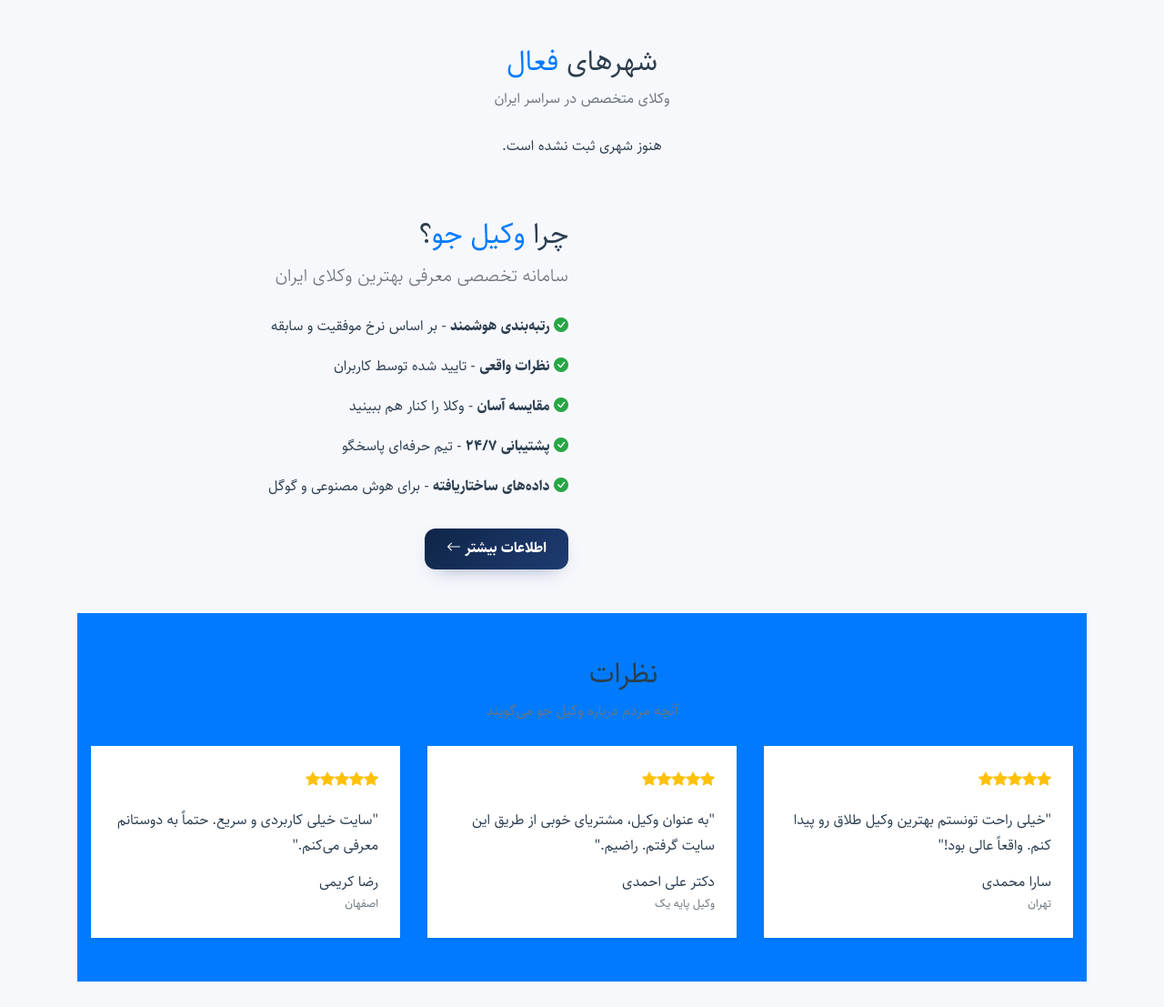
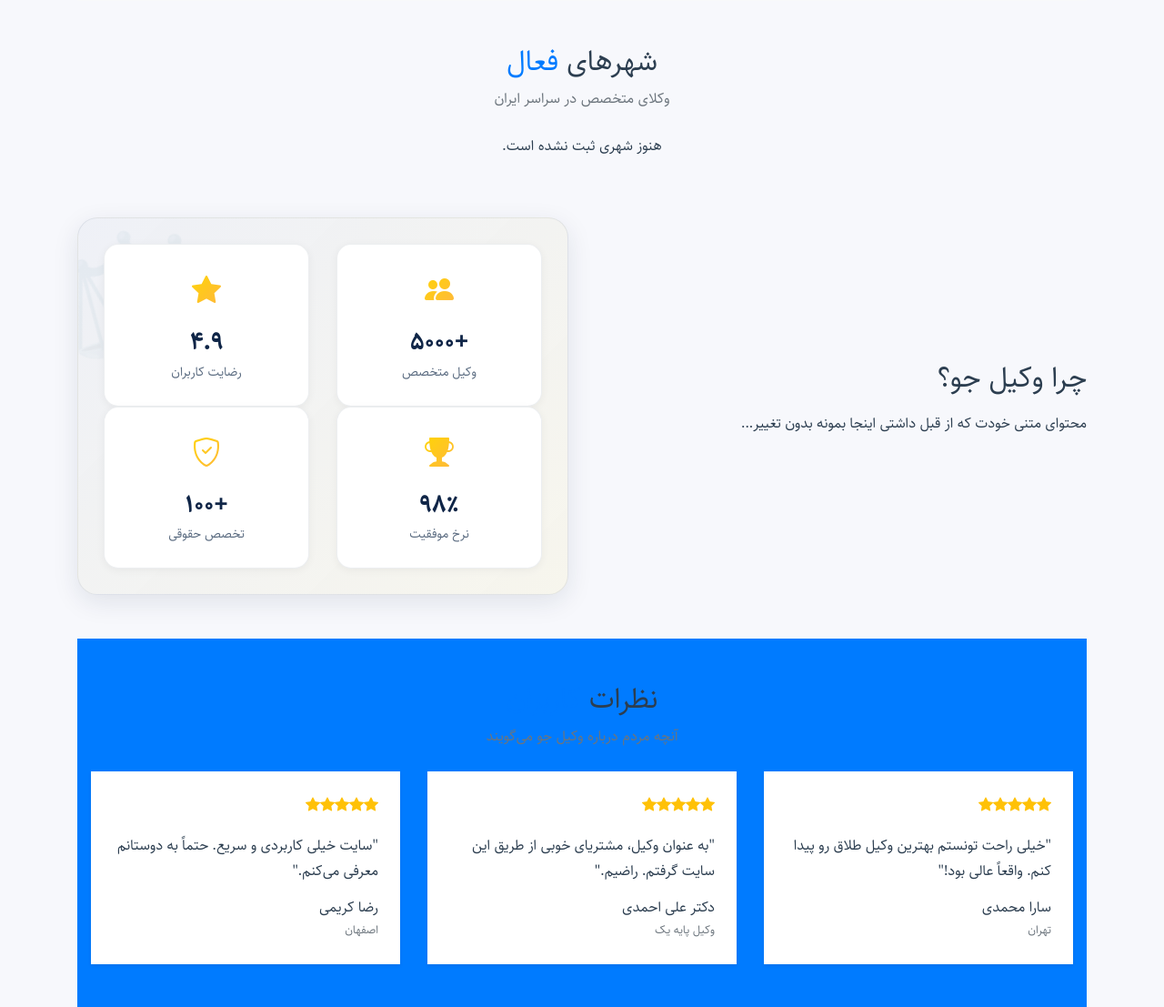
Before and after one commit to abbas4007/vakiljui, a Django app: page / in a window 1280 px wide. Shown: the part 1480-2587 px from the top of the page at 91% size. Run offline with Django 5.2, Linux system fonts and the light colour scheme; data that the repository does not hold is empty; parts of the project's set-up code (start-up, migrations or seed data) failed here and were passed over; some libraries are stand-ins or nearby versions.

Commit message:
update third base.html

```diff
--- a/home/templates/home/index.html
+++ b/home/templates/home/index.html
@@ -3,9 +3,12 @@
 
 {% block title %}وکیل جوی | بهترین وکلای ایران - رتبه‌بندی هوشمند{% endblock %}
 
-{% block meta_description %}بهترین وکلای طلاق، مهریه، کیفری و ملکی در تهران، همدان و سایر شهرهای ایران را با رتبه‌بندی هوشمند، نرخ موفقیت واقعی و نظرات کاربران در وکیل جوی پیدا کنید.{% endblock %}
-{% block meta_description_og %}بهترین وکلای طلاق، مهریه، کیفری و ملکی در تهران، همدان و سایر شهرهای ایران را با رتبه‌بندی هوشمند، نرخ موفقیت واقعی و نظرات کاربران در وکیل جوی پیدا کنید.{% endblock %}
-{% block meta_description_twitter %}بهترین وکلای طلاق، مهریه، کیفری و ملکی در تهران، همدان و سایر شهرهای ایران با رتبه‌بندی هوشمند.{% endblock %}
+{% block meta_description %}بهترین وکلای طلاق، مهریه، کیفری و ملکی در تهران، همدان و سایر شهرهای ایران را با رتبه‌بندی
+    هوشمند، نرخ موفقیت واقعی و نظرات کاربران در وکیل جوی پیدا کنید.{% endblock %}
+{% block meta_description_og %}بهترین وکلای طلاق، مهریه، کیفری و ملکی در تهران، همدان و سایر شهرهای ایران را با
+    رتبه‌بندی هوشمند، نرخ موفقیت واقعی و نظرات کاربران در وکیل جوی پیدا کنید.{% endblock %}
+{% block meta_description_twitter %}بهترین وکلای طلاق، مهریه، کیفری و ملکی در تهران، همدان و سایر شهرهای ایران با
+    رتبه‌بندی هوشمند.{% endblock %}
 
 
 {% block extra_head %}
@@ -94,10 +97,12 @@
                 {% if top_lawyers %}
                     {% for lawyer in top_lawyers %}
                         <div class="col-md-6 col-lg-3">
-<div class="card h-100 shadow-sm border-0 card-hover" style="text-align: right; border-radius: 15px; overflow: hidden;">
+                            <div class="card h-100 shadow-sm border-0 card-hover"
+                                 style="text-align: right; border-radius: 15px; overflow: hidden;">
                                 <!-- تصویر -->
                                 {% if lawyer.profile_image %}
-        <div class="card-img-top-wrapper" style="position: relative; width: 100%; height: 220px; overflow: hidden; background: #f0f2f5;">
+                                    <div class="card-img-top-wrapper"
+                                         style="position: relative; width: 100%; height: 220px; overflow: hidden; background: #f0f2f5;">
                                         <img src="{{ lawyer.profile_image.url }}"
                                              alt="{{ lawyer.user.get_full_name }}"
                                              style="width: 100%; height: 100%; object-fit: cover; object-position: center 20%; transition: transform 0.5s ease;"
@@ -107,7 +112,8 @@
                                             <span><i class="bi bi-person-circle fs-1"></i></span>
                                         </div>
                                         {% if lawyer.has_gold_subscription %}
-                <span class="position-absolute top-0 end-0 m-2 badge bg-warning text-dark gold-badge" style="font-size: 0.85rem; padding: 6px 12px; border-radius: 20px;">
+                                            <span class="position-absolute top-0 end-0 m-2 badge bg-warning text-dark gold-badge"
+                                                  style="font-size: 0.85rem; padding: 6px 12px; border-radius: 20px;">
                     <i class="bi bi-gem"></i> طلا
                 </span>
                                         {% endif %}
@@ -126,7 +132,8 @@
                                     <div class="d-flex justify-content-between align-items-start">
                                         <h5 class="card-title fw-bold mb-0">{{ lawyer.user.get_full_name }}</h5>
                                         {% if lawyer.has_gold_subscription %}
-                <span class="badge bg-warning text-dark"><i class="bi bi-gem"></i> طلا</span>
+                                            <span class="badge bg-warning text-dark"><i
+                                                    class="bi bi-gem"></i> طلا</span>
                                         {% endif %}
                                     </div>
                                     <p class="text-muted small mt-2">
@@ -135,18 +142,22 @@
                                     </p>
                                     <p class="card-text small text-secondary">{{ lawyer.ai_summary|default:lawyer.description|truncatewords:20 }}</p>
                                     <div class="d-flex justify-content-between align-items-center mt-3 pt-2 border-top">
-            <span class="small"><i class="bi bi-trophy text-warning"></i> موفقیت: <strong>{{ lawyer.success_rate }}%</strong></span>
-            <span class="small"><i class="bi bi-calendar"></i> {{ lawyer.years_of_experience }} سال</span>
+                                        <span class="small"><i
+                                                class="bi bi-trophy text-warning"></i> موفقیت: <strong>{{ lawyer.success_rate }}%</strong></span>
+                                        <span class="small"><i
+                                                class="bi bi-calendar"></i> {{ lawyer.years_of_experience }} سال</span>
                                     </div>
                                 </div>
 
                                 <!-- فوتر -->
                                 <div class="card-footer bg-transparent border-0 pb-3 pt-0">
-        <a href="{% url 'home:lawyer_detail' lawyer.slug %}" class="btn btn-outline-primary w-100 rounded-pill">
+                                    <a href="{% url 'home:lawyer_detail' lawyer.slug %}"
+                                       class="btn btn-outline-primary w-100 rounded-pill">
                                         <i class="bi bi-arrow-left"></i> مشاهده پروفایل
                                     </a>
                                 </div>
-</div>                        </div>
+                            </div>
+                        </div>
                     {% endfor %}
                 {% else %}
                     <div class="col-12 text-center py-5">
@@ -172,7 +183,7 @@
                                     <i class="bi {{ specialty.icon }} display-4
                         {% if specialty.slug == 'طلاق' %}text-danger
                         {% elif specialty.slug == 'مهریه' %}text-success
-                        {% elif specialty.slug == 'کیفری' %}text-dark
+{% elif specialty.slug == 'کیفری' %}text-primary
                         {% else %}text-primary{% endif %}"></i>
                                     <h5 class="mt-2 mb-0">{{ specialty.name }}</h5>
                                 </div>
@@ -201,7 +212,8 @@
                             <div class="city-card text-center p-2">
                                 <i class="bi bi-geo-alt-fill fs-1 text-primary"></i>
                                 <p class="mt-1 mb-0 fw-bold">{{ city.name }}</p>
-                    <small class="text-muted">{{ city.real_lawyer_count|default:city.lawyer_count }} وکیل</small>
+                                <small class="text-muted">{{ city.real_lawyer_count|default:city.lawyer_count }}
+                                    وکیل</small>
                             </div>
                         </a>
                     </div>
@@ -215,33 +227,51 @@
 
         <!-- ========== درباره ما و مزایا ========== -->
         <div class="row g-4 mb-5 align-items-center" data-aos="fade-up">
-            <div class="col-md-6">
-                {#            <img src="{% static 'images/about-law.jpg' %}" alt="درباره وکیل جو" class="img-fluid rounded-4 shadow-sm" onerror="this.src='https://placehold.co/600x400/1e3c72/white?text=وکیل+جو'">#}
+            <!-- ستون متن چرا وکیل جو (همونی که داری) -->
+            <div class="col-lg-6">
+                <h2 class="mb-3">چرا وکیل جو؟</h2>
+                <p class="mb-3">
+                    محتوای متنی خودت که از قبل داشتی اینجا بمونه بدون تغییر...
+                </p>
+                <!-- هر چیزی که این ستون داشت رو دست نزن -->
             </div>
-            <div class="col-md-6">
-                <h2 class="fw-bold">چرا <span class="text-primary">وکیل جو</span>؟</h2>
-                <p class="lead text-muted">سامانه تخصصی معرفی بهترین وکلای ایران</p>
-                <ul class="list-unstyled mt-4">
-                    <li class="mb-3"><i class="bi bi-check-circle-fill text-success me-2"></i> <strong>رتبه‌بندی
-                        هوشمند</strong> - بر اساس نرخ موفقیت و سابقه
-                    </li>
-                    <li class="mb-3"><i class="bi bi-check-circle-fill text-success me-2"></i> <strong>نظرات
-                        واقعی</strong> - تایید شده توسط کاربران
-                    </li>
-                    <li class="mb-3"><i class="bi bi-check-circle-fill text-success me-2"></i> <strong>مقایسه
-                        آسان</strong> - وکلا را کنار هم ببینید
-                    </li>
-                    <li class="mb-3"><i class="bi bi-check-circle-fill text-success me-2"></i> <strong>پشتیبانی
-                        ۲۴/۷</strong> - تیم حرفه‌ای پاسخگو
-                    </li>
-                    <li class="mb-3"><i class="bi bi-check-circle-fill text-success me-2"></i> <strong>داده‌های
-                        ساختاریافته</strong> - برای هوش مصنوعی و گوگل
-                    </li>
-                </ul>
-                <a href="/درباره-ما/" class="btn btn-primary mt-3">اطلاعات بیشتر <i class="bi bi-arrow-left"></i></a>
+
+            <!-- ✅ ستون جدید با کارت‌های آماری -->
+            <div class="col-lg-6">
+                <div class="why-us-visual">
+                    <div class="row g-3">
+                        <div class="col-6">
+                            <div class="stat-card">
+                                <i class="bi bi-people-fill"></i>
+                                <h3>+۵۰۰۰</h3>
+                                <p>وکیل متخصص</p>
                             </div>
                         </div>
-
+                        <div class="col-6">
+                            <div class="stat-card">
+                                <i class="bi bi-star-fill"></i>
+                                <h3>۴.۹</h3>
+                                <p>رضایت کاربران</p>
+                            </div>
+                        </div>
+                        <div class="col-6">
+                            <div class="stat-card">
+                                <i class="bi bi-trophy-fill"></i>
+                                <h3>۹۸٪</h3>
+                                <p>نرخ موفقیت</p>
+                            </div>
+                        </div>
+                        <div class="col-6">
+                            <div class="stat-card">
+                                <i class="bi bi-shield-check"></i>
+                                <h3>+۱۰۰</h3>
+                                <p>تخصص حقوقی</p>
+                            </div>
+                        </div>
+                    </div>
+                </div>
+            </div>
+        </div>
         <!-- ========== نظرات کاربران ========== -->
         <div class="mb-5 bg-primary bg-opacity-10 py-5 rounded-4" data-aos="fade-up">
             <div class="container">
@@ -372,11 +402,13 @@
         .percent-sign {
             font-size: 1.8rem;
         }
+
         @media (max-width: 768px) {
             .percent-sign {
                 font-size: 1.2rem;
             }
         }
+
         .card-hover {
             transition: all 0.3s ease;
         }
@@ -427,7 +459,7 @@
 {% block extra_js %}
     <script>
         // انیمیشن شمارنده برای آمار
-    document.addEventListener('DOMContentLoaded', function() {
+        document.addEventListener('DOMContentLoaded', function () {
             const counters = document.querySelectorAll('.counter');
             const duration = 2000; // مدت زمان کل انیمیشن (میلی‌ثانیه)
 
```
Lines whose indentation alone changed are shown as unchanged.
